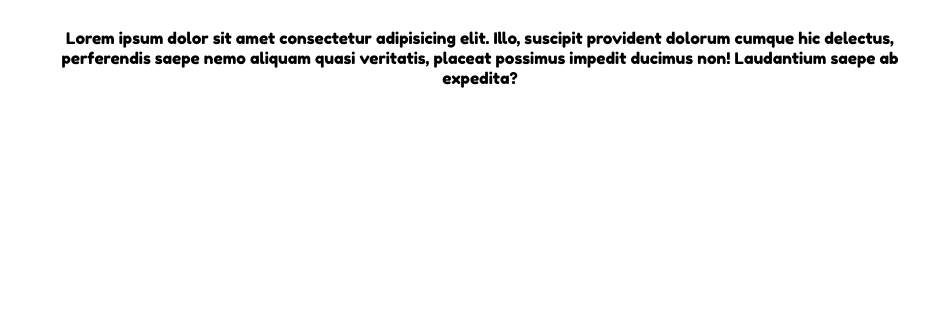
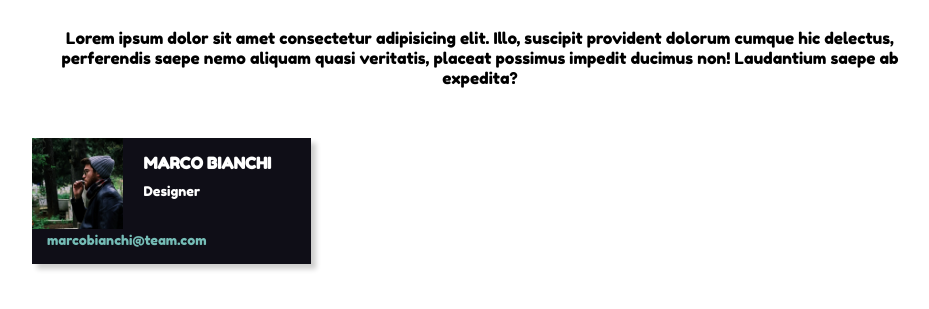
Before and after one commit to LucaZanfrisco/html-css-float-cards, a plain HTML site: page index.html in a window 1280 px wide. Shown: the part 71-380 px from the top of the page, without its empty margins (160-1089 px from the left). Drawn offline with Linux system fonts and the light colour scheme.

Commit message:
primo box

```diff
--- a/css/style.css
+++ b/css/style.css
@@ -2,33 +2,71 @@
 -------------------
 Default Style
 */
-
 *{
     margin: 0;
     padding: 0;
     box-sizing: border-box;
 }
-
 .clearfix::after{
     content: '';
     display: block;
     clear: both;
 }
-
 body{
     font-family: 'Fredoka One', cursive;;
 }
-
 /*
 -------------------
 */
 
 .container{
     max-width: 70%;
-    text-align: center;
     margin: 0 auto;
 }
 #title{
     color: #e53170;
     padding: 30px;
 }
+header.container {
+    text-align: center;
+}
+
+main{
+    margin-top: 50px;
+}
+
+.box{
+    width: calc(100%/3 - 20px);
+    float: left;
+    margin: 0 20px 40px 0;
+    background-color: #0f0e17;
+    box-shadow: 5px 5px 5px #cececd;
+}
+.box-img{
+    width: 40%;
+    float: left;
+    padding-right: 20px;
+}
+
+.img{
+    width: 100%;
+    display: block;
+}
+.box-text{
+    color: white;
+    padding: 15px;
+}
+.box .box-text div{
+    margin-bottom: 10px;
+}
+.name{
+    font-weight: bolder;
+}
+.job{
+    font-size: smaller;
+}
+.contact{
+    color: #75bcb6;
+    text-decoration: none;
+    font-size: smaller;
+}
--- a/index.html
+++ b/index.html
@@ -17,11 +17,25 @@
     <!-- Header con titolo e paragrafo -->
     <header class="container">
         <h1 id="title">Meet Our Teams</h1>
-        <p>Lorem ipsum dolor sit amet consectetur adipisicing elit. Illo, suscipit provident dolorum cumque hic delectus, perferendis saepe nemo aliquam quasi veritatis, placeat possimus impedit ducimus non! Laudantium saepe ab expedita?</p>
+        <p >Lorem ipsum dolor sit amet consectetur adipisicing elit. Illo, suscipit provident dolorum cumque hic delectus, perferendis saepe nemo aliquam quasi veritatis, placeat possimus impedit ducimus non! Laudantium saepe ab expedita?</p>
     </header>
     <!-- /Header con titolo e paragrafo -->
 
-    <main></main>
+    <main>
+        <div class="container clearfix">
+            <div class="box">
+                <div class="box-img">
+                    <img src="img/male1.png" alt="male 1" class="img">
+                </div>
+                <div class="box-text">
+                    <div class="name">MARCO BIANCHI</div>
+                    <div class="job">Designer</div>
+                    <a href="#" class="contact">marcobianchi@team.com</a>
+                </div>
+            </div>
+
+        </div>
+    </main>
 
 
 
```
Also changed, not shown: img/male1.png (added).
